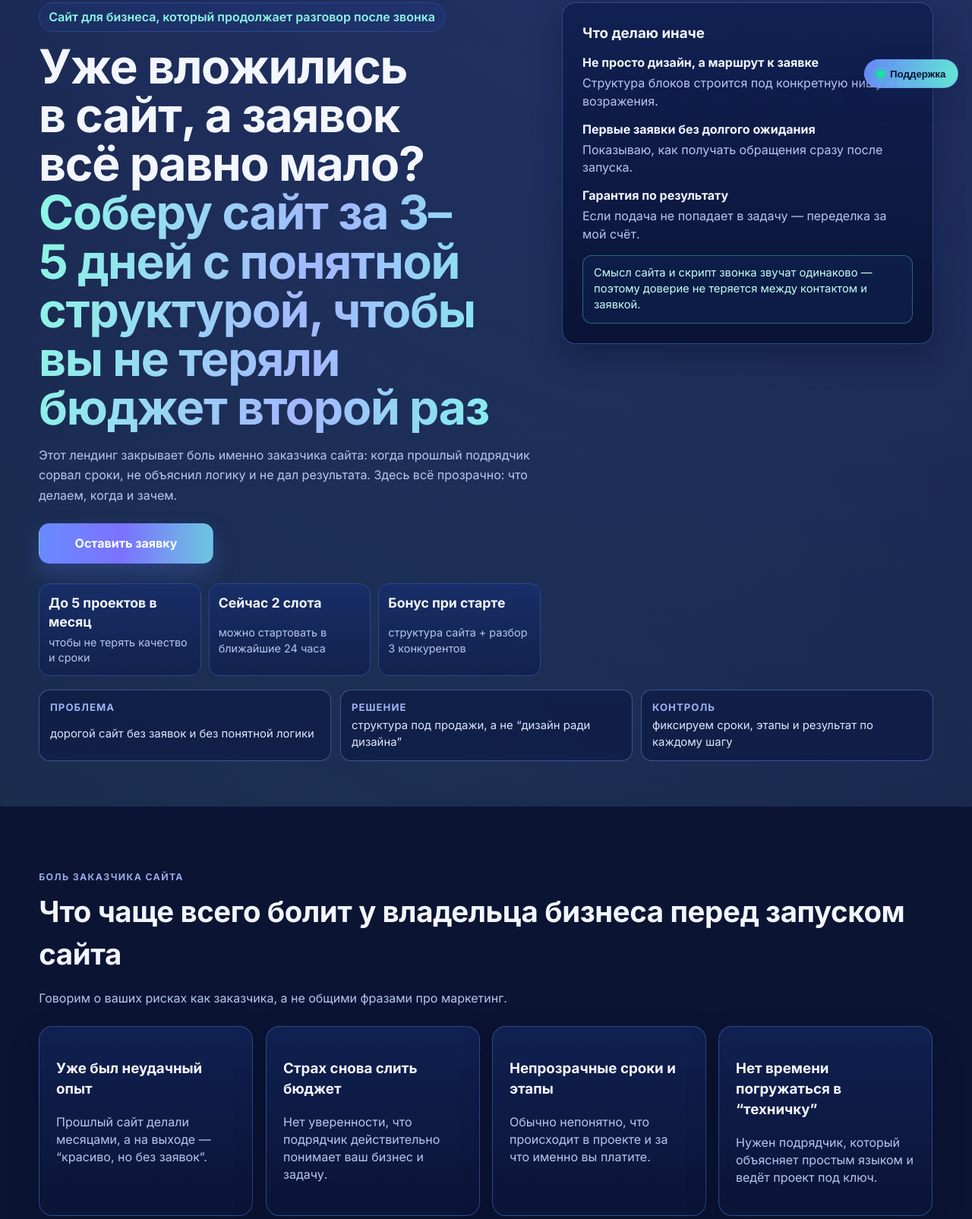
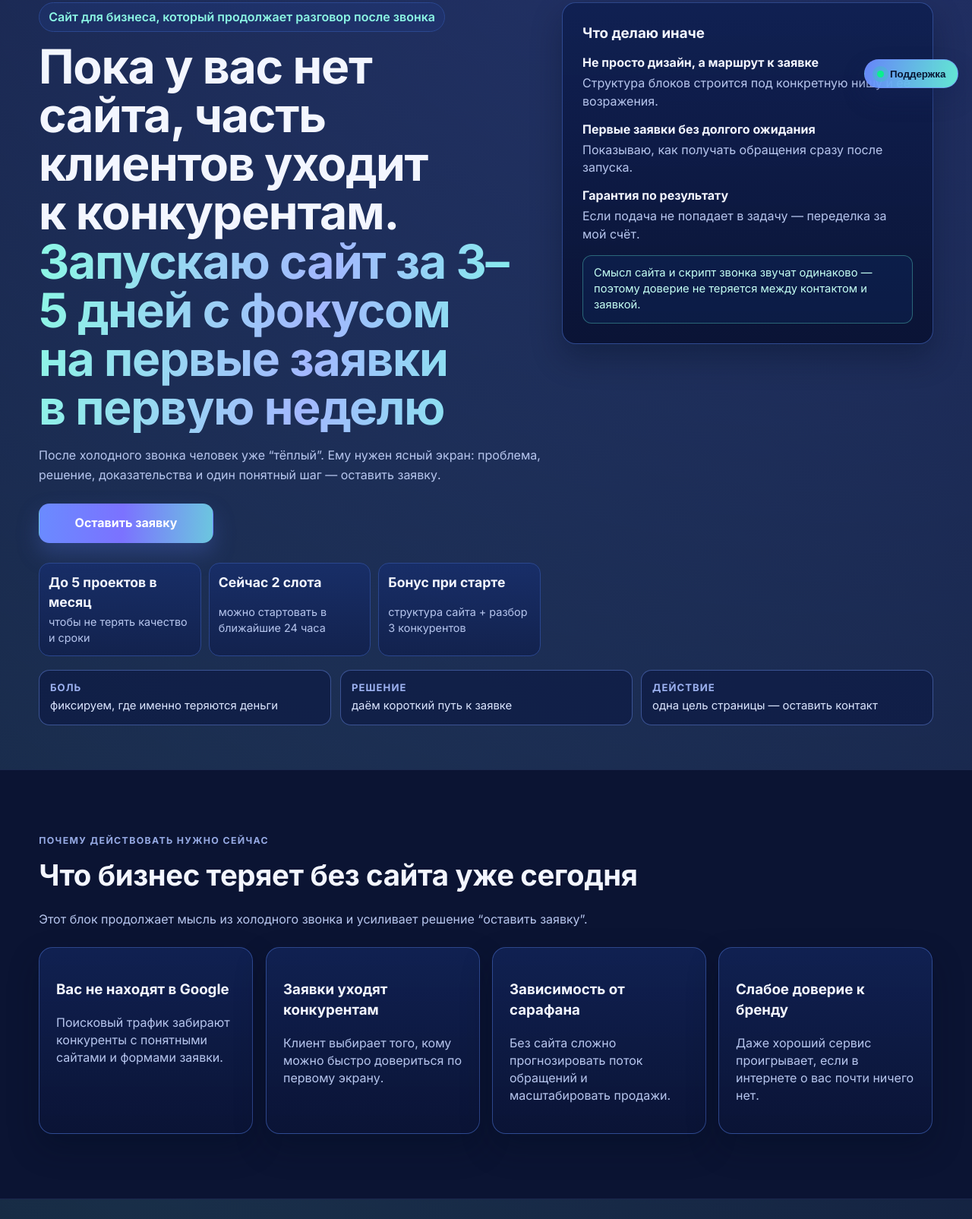
Before and after one commit to hassandelgen-dev/sitesell, a website: page index.html in a window 1280 px wide. Shown: the part 168-1773 px from the top of the page at 76% size. Drawn offline with Linux system fonts and the light colour scheme; no server answers.

Commit message:
Revert "Shift messaging to website buyer pain points"
This reverts commit 99898de806a60dbf7b99df9d38be50ce1fccbb7b.

```diff
--- a/index.html
+++ b/index.html
@@ -136,12 +136,12 @@
           <div class="hero-main">
             <p class="badge">Сайт для бизнеса, который продолжает разговор после звонка</p>
             <h1>
-              Уже вложились в сайт, а заявок всё равно мало?
-              <span>Соберу сайт за 3–5 дней с понятной структурой, чтобы вы не теряли бюджет второй раз</span>
+              Пока у вас нет сайта, часть клиентов уходит к конкурентам.
+              <span>Запускаю сайт за 3–5 дней с фокусом на первые заявки в первую неделю</span>
             </h1>
             <p class="lead">
-              Этот лендинг закрывает боль именно заказчика сайта: когда прошлый подрядчик сорвал сроки,
-              не объяснил логику и не дал результата. Здесь всё прозрачно: что делаем, когда и зачем.
+              После холодного звонка человек уже “тёплый”. Ему нужен ясный экран: проблема,
+              решение, доказательства и один понятный шаг — оставить заявку.
             </p>
             <div class="hero-actions">
               <a class="btn" href="#lead-form">Оставить заявку</a>
@@ -175,33 +175,33 @@
           </aside>
         </div>
         <div class="container trust-strip">
-          <div><strong>ПРОБЛЕМА</strong><span>дорогой сайт без заявок и без понятной логики</span></div>
-          <div><strong>РЕШЕНИЕ</strong><span>структура под продажи, а не “дизайн ради дизайна”</span></div>
-          <div><strong>КОНТРОЛЬ</strong><span>фиксируем сроки, этапы и результат по каждому шагу</span></div>
+          <div><strong>БОЛЬ</strong><span>фиксируем, где именно теряются деньги</span></div>
+          <div><strong>РЕШЕНИЕ</strong><span>даём короткий путь к заявке</span></div>
+          <div><strong>ДЕЙСТВИЕ</strong><span>одна цель страницы — оставить контакт</span></div>
         </div>
       </section>
 
       <section id="pain-now" class="section dark">
         <div class="container">
-          <p class="section-kicker">Боль заказчика сайта</p>
-          <h2>Что чаще всего болит у владельца бизнеса перед запуском сайта</h2>
-          <p class="section-lead">Говорим о ваших рисках как заказчика, а не общими фразами про маркетинг.</p>
+          <p class="section-kicker">Почему действовать нужно сейчас</p>
+          <h2>Что бизнес теряет без сайта уже сегодня</h2>
+          <p class="section-lead">Этот блок продолжает мысль из холодного звонка и усиливает решение “оставить заявку”.</p>
           <div class="cards four">
             <article class="card">
-              <h3>Уже был неудачный опыт</h3>
-              <p>Прошлый сайт делали месяцами, а на выходе — “красиво, но без заявок”.</p>
+              <h3>Вас не находят в Google</h3>
+              <p>Поисковый трафик забирают конкуренты с понятными сайтами и формами заявки.</p>
             </article>
             <article class="card">
-              <h3>Страх снова слить бюджет</h3>
-              <p>Нет уверенности, что подрядчик действительно понимает ваш бизнес и задачу.</p>
+              <h3>Заявки уходят конкурентам</h3>
+              <p>Клиент выбирает того, кому можно быстро довериться по первому экрану.</p>
             </article>
             <article class="card">
-              <h3>Непрозрачные сроки и этапы</h3>
-              <p>Обычно непонятно, что происходит в проекте и за что именно вы платите.</p>
+              <h3>Зависимость от сарафана</h3>
+              <p>Без сайта сложно прогнозировать поток обращений и масштабировать продажи.</p>
             </article>
             <article class="card">
-              <h3>Нет времени погружаться в “техничку”</h3>
-              <p>Нужен подрядчик, который объясняет простым языком и ведёт проект под ключ.</p>
+              <h3>Слабое доверие к бренду</h3>
+              <p>Даже хороший сервис проигрывает, если в интернете о вас почти ничего нет.</p>
             </article>
           </div>
         </div>
--- a/script.js
+++ b/script.js
@@ -218,8 +218,8 @@ const HOME_TRANSLATIONS = {
     ".nav-links a[href='#process']": "Этапы",
     ".nav-links a[href='#contacts']": "Контакты",
     ".hero-main .badge": "Сайт для бизнеса, который продолжает разговор после звонка",
-    ".hero-main h1": { html: "Уже вложились в сайт, а заявок всё равно мало?<span>Соберу сайт за 3–5 дней с понятной структурой, чтобы вы не теряли бюджет второй раз</span>" },
-    ".hero-main .lead": "Этот лендинг закрывает боль именно заказчика сайта: когда прошлый подрядчик сорвал сроки, не объяснил логику и не дал результата. Здесь всё прозрачно: что делаем, когда и зачем.",
+    ".hero-main h1": { html: "Пока у вас нет сайта, часть клиентов уходит к конкурентам.<span>Запускаю сайт за 3–5 дней с фокусом на первые заявки в первую неделю</span>" },
+    ".hero-main .lead": "После холодного звонка человек уже “тёплый”. Ему нужен ясный экран: проблема, решение, доказательства и один понятный шаг — оставить заявку.",
     ".hero-actions .btn[href='#lead-form']": "Оставить заявку",
     "#calculator .section-kicker": "Быстрый просчет",
     "#calculator h2": "Рассчитаем стоимость проекта",
@@ -246,8 +246,8 @@ const HOME_TRANSLATIONS = {
     ".nav-links a[href='#process']": "Етапи",
     ".nav-links a[href='#contacts']": "Контакти",
     ".hero-main .badge": "Сайт для бізнесу, який продовжує розмову після дзвінка",
-    ".hero-main h1": { html: "Вже вклались у сайт, а заявок все одно мало?<span>Запускаю сайт за 3–5 днів із чіткою структурою, щоб ви не втратили бюджет вдруге</span>" },
-    ".hero-main .lead": "Цей лендинг закриває біль саме замовника сайту: коли попередній підрядник зірвав строки, не пояснив логіку і не дав результату. Тут усе прозоро: що робимо, коли і навіщо.",
+    ".hero-main h1": { html: "Поки у вас немає сайту, частина клієнтів іде до конкурентів.<span>Запускаю сайт за 3–5 днів із фокусом на перші заявки в перший тиждень</span>" },
+    ".hero-main .lead": "Після холодного дзвінка клієнт уже “теплий”. Йому потрібен чіткий екран: проблема, рішення, докази та один крок — залишити заявку.",
     ".hero-actions .btn[href='#lead-form']": "Залишити заявку",
     "#calculator .section-kicker": "Швидкий прорахунок",
     "#calculator h2": "Розрахуємо вартість проєкту",
@@ -274,8 +274,8 @@ const HOME_TRANSLATIONS = {
     ".nav-links a[href='#process']": "Process",
     ".nav-links a[href='#contacts']": "Contacts",
     ".hero-main .badge": "A business website that continues your sales call",
-    ".hero-main h1": { html: "Already paid for a website, but still not enough leads?<span>I launch your site in 3–5 days with clear conversion structure so you do not waste budget again</span>" },
-    ".hero-main .lead": "This landing page addresses the website buyer's pain directly: missed deadlines, unclear process, and weak outcomes. The process is transparent: what we do, when, and why.",
+    ".hero-main h1": { html: "Without a website, part of your clients goes to competitors.<span>I launch your site in 3–5 days focused on first leads in week one</span>" },
+    ".hero-main .lead": "After a cold call, the prospect is already warm. They need one clear screen: problem, solution, proof, and one action — leave a request.",
     ".hero-actions .btn[href='#lead-form']": "Leave request",
     "#calculator .section-kicker": "Quick estimate",
     "#calculator h2": "Get a project cost estimate",
```
